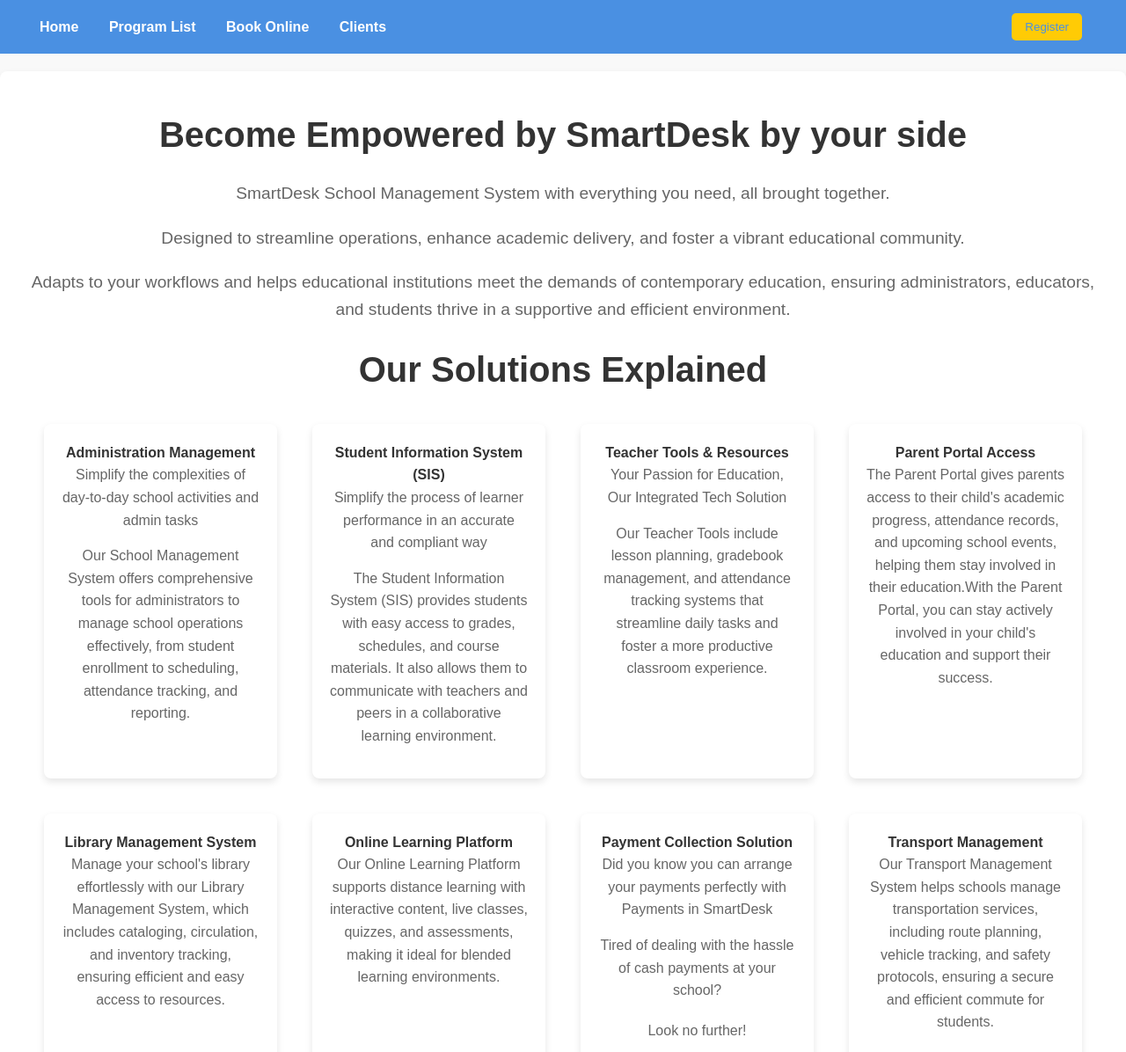
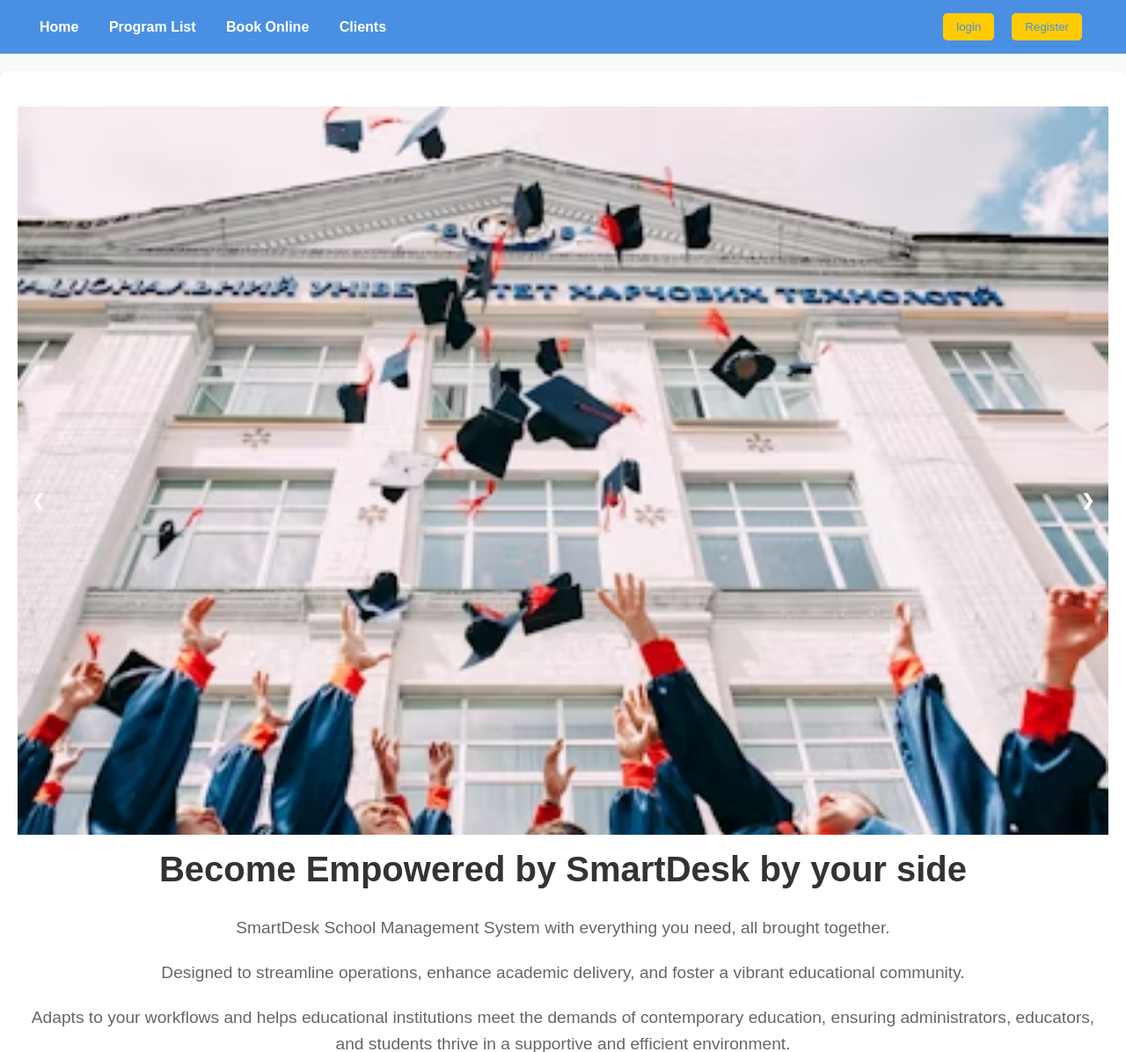
Before and after one commit to TesaBana/SmartDesk, a Flask app: page /index in a window 1280 px wide. Shown: the top 1196 px of the page at 88% size. Run offline with Flask 3, Linux system fonts and the light colour scheme.

Commit message:
added some javascript to the project

```diff
--- /dev/null
+++ b/static/css/cover.css
@@ -0,0 +1,56 @@
+/* Slider container */
+.cover-image-slider {
+    position: relative;
+    max-width: 100%;
+    margin: auto;
+    overflow: hidden;
+}
+
+/* Slides */
+.slides {
+    display: none;
+    width: 100%;
+}
+
+/* Fading animation */
+.fade {
+    animation-name: fade;
+    animation-duration: 1.5s;
+}
+
+@keyframes fade {
+    from { opacity: 0.4; }
+    to { opacity: 1; }
+}
+
+/* Navigation buttons (prev/next) */
+.prev, .next {
+    position: absolute;
+    top: 50%;
+    padding: 16px;
+    color: white;
+    font-weight: bold;
+    font-size: 18px;
+    cursor: pointer;
+    transition: 0.6s ease;
+    user-select: none;
+}
+
+.prev {
+    left: 0;
+}
+
+.next {
+    right: 0;
+}
+
+.prev:hover, .next:hover {
+    background-color: rgba(0,0,0,0.8);
+}
+
+/* Add image styling */
+.cover-image-slider img {
+    width: 100%;
+    height: auto;
+    object-fit: cover;
+}
--- a/templates/base.html
+++ b/templates/base.html
@@ -23,7 +23,7 @@
       </div>
       <div>
 
-
+       <a href="{{url_for('login') }}"><button>login</button></a>
       <a href="{{url_for('register') }}"><button>Register</button></a>
       </div>
     </header>
--- a/templates/index.html
+++ b/templates/index.html
@@ -7,8 +7,24 @@
 <link rel="stylesheet" href="{{url_for("static", filename="css/book.css")}}" />
 <link rel="stylesheet" href="{{url_for("static", filename="css/planNpricing.css")}}" />
 <link rel="stylesheet" href="{{url_for("static", filename="css/ProgramList.css")}}" />
+<link rel="stylesheet" href="{{url_for("static", filename="css/cover.css")}}" />
+<main>
+<div class="cover-image-slider">
+    <div class="slides fade">
+        <img src="{{ url_for('static', filename='img/cover.jpg') }}" alt="Cover Image 1">
+    </div>
+    <div class="slides fade">
+        <img src="{{ url_for('static', filename='img/cover1.jpg') }}" alt="Cover Image 2">
+    </div>
+    <div class="slides fade">
+        <img src="{{ url_for('static', filename='img/cover2.jpg') }}" alt="Cover Image 3">
+    </div>
 
-<main>
+    <!-- Navigation buttons -->
+    <a class="prev" onclick="plusSlides(-1)">&#10094;</a>
+    <a class="next" onclick="plusSlides(1)">&#10095;</a>
+</div>
+
 <!-- Home Section -->
       <h1>Become Empowered by SmartDesk by your side</h1>
       <p>SmartDesk School Management System with everything you need, all brought together.</p>
@@ -190,5 +206,24 @@
 
 
 </main>
+<script>
+    let slideIndex = 0;
+    showSlides();
+
+    function plusSlides(n) {
+        showSlides(slideIndex += n);
+    }
+
+    function showSlides() {
+        let slides = document.getElementsByClassName("slides");
+        for (let i = 0; i < slides.length; i++) {
+            slides[i].style.display = "none";
+        }
+        slideIndex++;
+        if (slideIndex > slides.length) {slideIndex = 1}
+        slides[slideIndex-1].style.display = "block";
+        setTimeout(showSlides, 9000); // Change image every 4 seconds
+    }
+</script>
 
 {% endblock %}
```
Also changed, not shown: mydatabase.db (added), static/img/cover.jpg (added), static/img/cover1.jpg (added), static/img/cover2.jpg (added), 1 other file.
